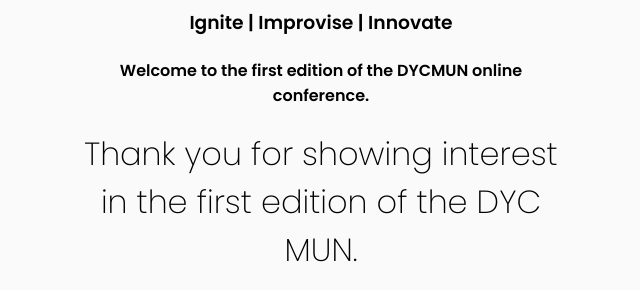
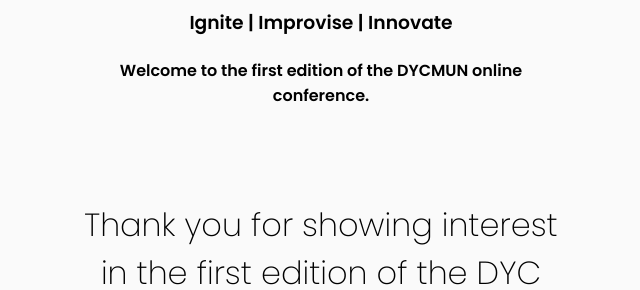
Before and after one commit to DYCMUN/dycmun, a plain HTML site: page index.html in a window 1280 px wide. Shown: the part 400-690 px from the top of the page, without its empty margins (319-959 px from the left). Drawn offline with Linux system fonts and the light colour scheme.

Commit message:
Update index.html

```diff
--- a/index.html
+++ b/index.html
@@ -71,7 +71,7 @@ width:180px;
   <span>DAVIAN YOUTH CONCLAVE 2020</span>
 </h1>
 <h3>Ignite | Improvise | Innovate</h3>
-<h4>Welcome to the first edition of the DYCMUN online conference.</h4>
+<h4>Welcome to the first edition of the DYCMUN online conference.</h4> <br><br>
 
 <h1>Thank you for showing interest in the first edition of the DYC MUN. </h1>
 <h2>See you next time!</h2>
```
